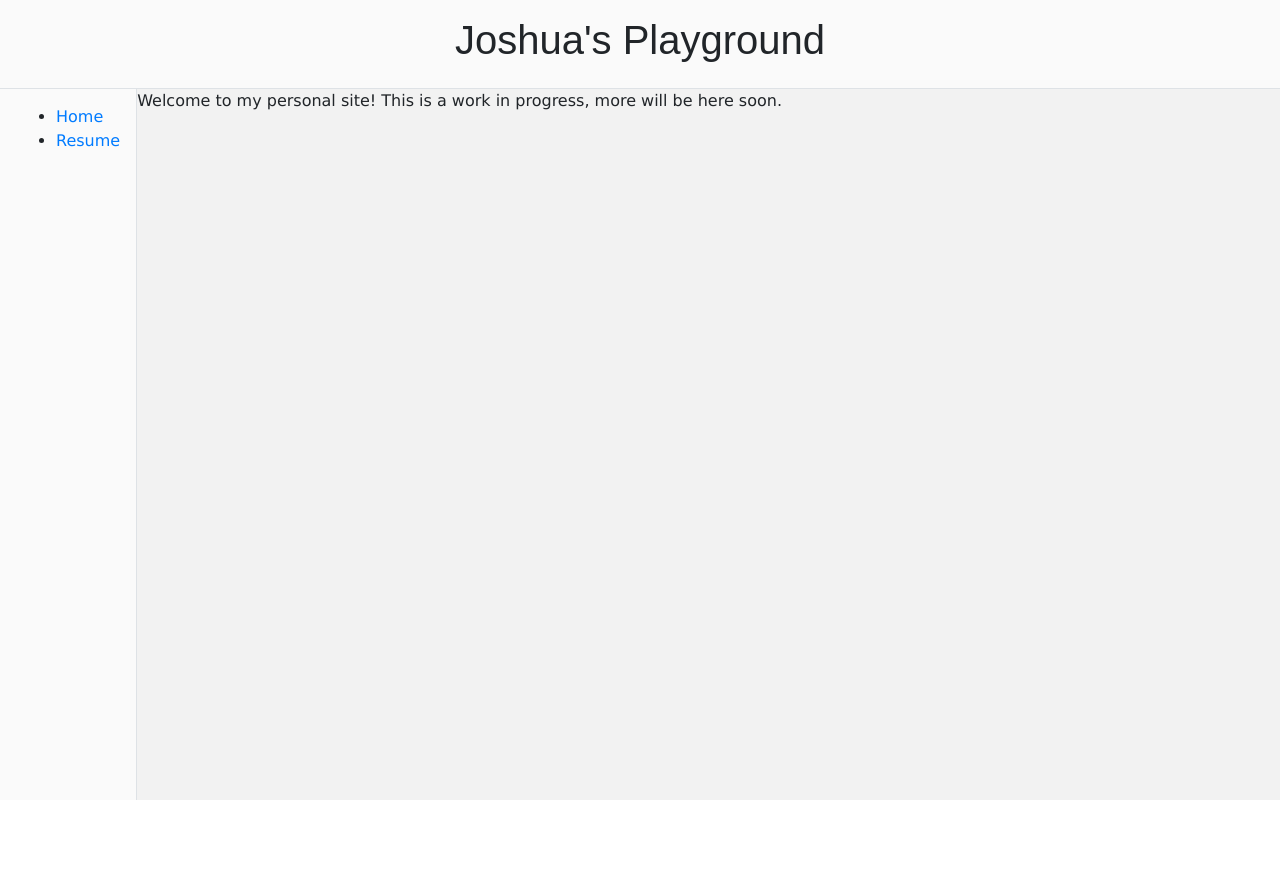
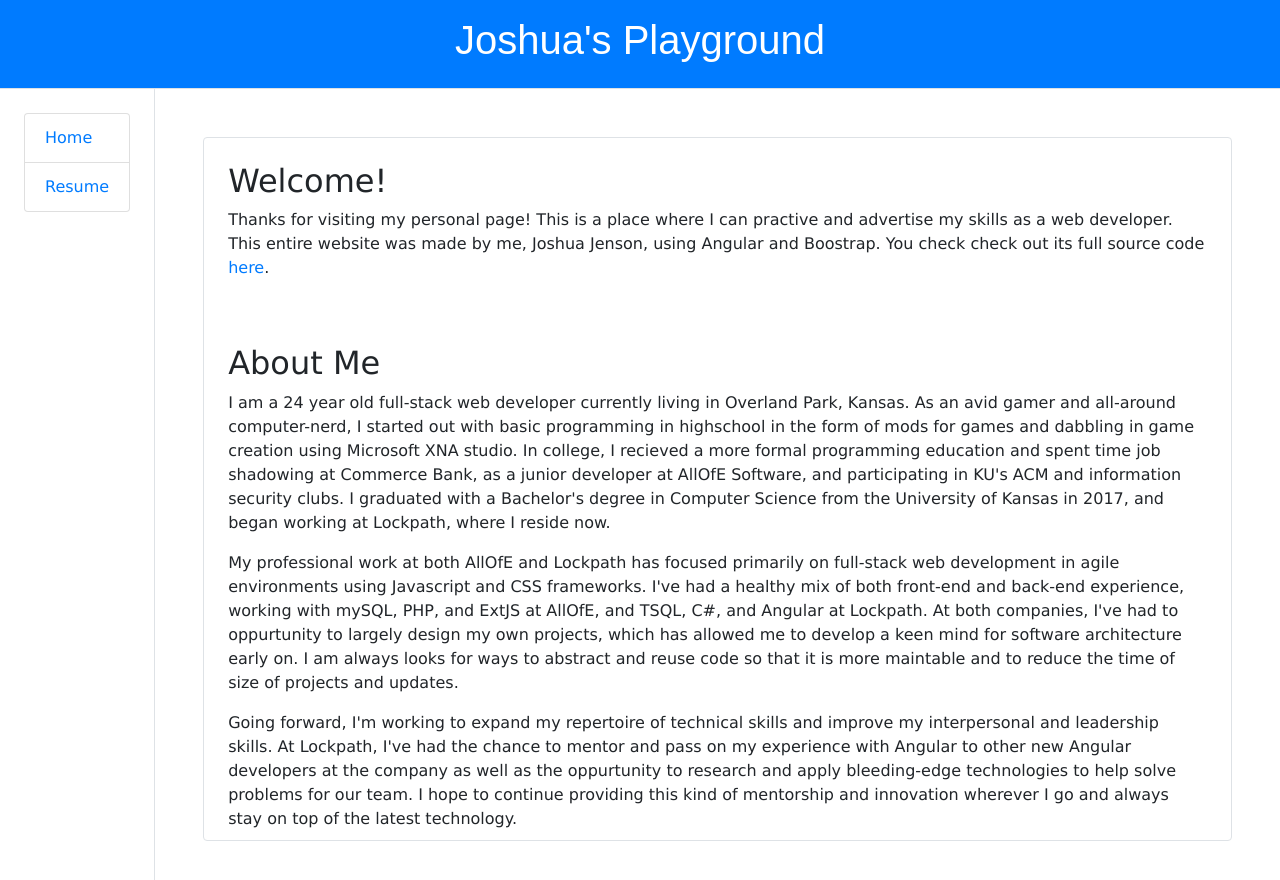
Before and after one commit to joshualouisjenson/playground, an Angular app: page /home in a window 1280 px wide. Shown: the top 880 px of the page. Before the commit the page ends 800 px from the top, so only its background shows below. Built offline with nearby package versions, Linux system fonts and the light colour scheme.

Commit message:
- Home page styles and content

```diff
--- a/src/app/core/app.component.html
+++ b/src/app/core/app.component.html
@@ -1,5 +1,5 @@
 <!-- Top page header -->
-<header class="w-100 p-3 centered border-bottom">
+<header class="w-100 p-3 centered border-bottom bg-primary text-white">
     <h1>
         {{title}}
     </h1>
@@ -7,18 +7,22 @@
 
 <div class="d-flex h-100">
     <!-- Left Navigation Sidebar -->
-    <aside class="p-3 mw-20% h-100 border-right">
+    <aside class="p-4 mw-20% border-right bg-white">
         <nav>
-            <ul>
-                <li *ngFor="let page of pages">
-                    <a [routerLink]="page.Route">{{page.Name}}</a>
-                </li>
+            <ul class="list-group">
+                <a
+                    *ngFor="let page of pages"
+                    class="list-group-item"
+                    [routerLink]="page.Route"
+                >
+                    {{page.Name}}
+                </a>
             </ul>
         </nav>
     </aside>
 
     <!-- Content -->
-    <main class="h-100 w-100">
+    <main class="flex-fill bg-white">
         <router-outlet></router-outlet>
     </main>
 </div>
--- a/src/app/core/app.component.scss
+++ b/src/app/core/app.component.scss
@@ -1,16 +1,5 @@
-$soft-white: #FAFAFA;
-$content-background: #F2F2F2;
-
 :host {
     display: flex;
     flex-direction: column;
     height: 100%;
-
-    header, aside {
-        background-color: $soft-white;
-    }
-
-    main {
-        background-color: $content-background;
-    }
 }
--- a/src/app/pages/home/home/home.component.html
+++ b/src/app/pages/home/home/home.component.html
@@ -1,5 +1,36 @@
-<p>
-  Welcome to my personal site!
+<article class="m-5 border rounded flex-fill bg-white">
+    <div class="d-block">
+        <section class="p-4">
+            <h2>
+                Welcome!
+            </h2>
+            <p>
+                Thanks for visiting my personal page! This is a place where I can practive and advertise my skills as a web developer. This entire website was made by me,
+                Joshua Jenson, using Angular and Boostrap. You check check out its full source code <a href="https://github.com/joshualouisjenson/playground">here</a>.
+            </p>
+        </section>
 
-  This is a work in progress, more will be here soon.
-</p>
+        <section class="p-4">
+            <h2>
+                About Me
+            </h2>
+            <p>
+                I am a 24 year old full-stack web developer currently living in Overland Park, Kansas. As an avid gamer and all-around computer-nerd, I started out with
+                basic programming in highschool in the form of mods for games and dabbling in game creation using Microsoft XNA studio. In college, I recieved a more formal
+                programming education and spent time job shadowing at Commerce Bank, as a junior developer at AllOfE Software, and participating in KU's ACM and information
+                security clubs. I graduated with a Bachelor's degree in Computer Science from the University of Kansas in 2017, and began working at Lockpath, where I reside now.
+            </p>
+            <p>
+                My professional work at both AllOfE and Lockpath has focused primarily on full-stack web development in agile environments using Javascript and CSS frameworks. I've
+                had a healthy mix of both front-end and back-end experience, working with mySQL, PHP, and ExtJS at AllOfE, and TSQL, C#, and Angular at Lockpath. At both companies,
+                I've had to oppurtunity to largely design my own projects, which has allowed me to develop a keen mind for software architecture early on. I am always looks for ways
+                to abstract and reuse code so that it is more maintable and to reduce the time of size of projects and updates.
+            </p>
+            <p>
+                Going forward, I'm working to expand my repertoire of technical skills and improve my interpersonal and leadership skills. At Lockpath, I've had the chance to mentor and pass
+                on my experience with Angular to other new Angular developers at the company as well as the oppurtunity to research and apply bleeding-edge technologies to help solve
+                problems for our team. I hope to continue providing this kind of mentorship and innovation wherever I go and always stay on top of the latest technology.
+            </p>
+        </section>
+    </div>
+</article>
--- a/src/app/pages/home/home/home.component.ts
+++ b/src/app/pages/home/home/home.component.ts
@@ -1,15 +1,12 @@
-import { Component, OnInit } from '@angular/core';
+import { Component, HostBinding } from '@angular/core';
 
 @Component({
   selector: 'jj-home',
   templateUrl: './home.component.html',
   styleUrls: ['./home.component.scss']
 })
-export class HomeComponent implements OnInit {
+export class HomeComponent {
 
-  constructor() { }
-
-  ngOnInit() {
-  }
+  @HostBinding('class') classes = 'flex-fill';
 
 }
--- a/src/styles/utilities.scss
+++ b/src/styles/utilities.scss
@@ -27,3 +27,8 @@
     justify-content: center;
     align-items: center;
 }
+
+.flex-fill {
+    display: flex;
+    width: 100%;
+}
```
Also changed, not shown: src/styles/main.scss (line endings or trailing spaces).
